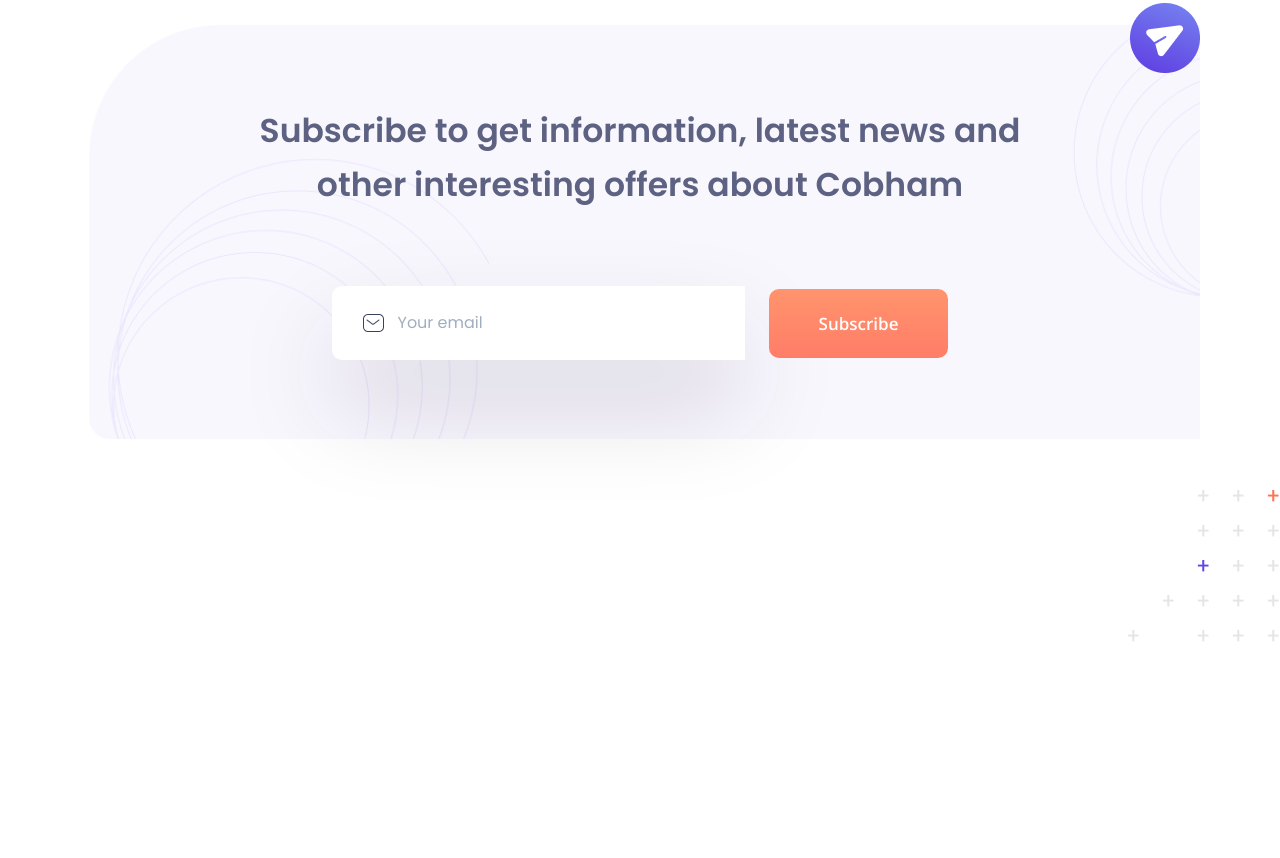
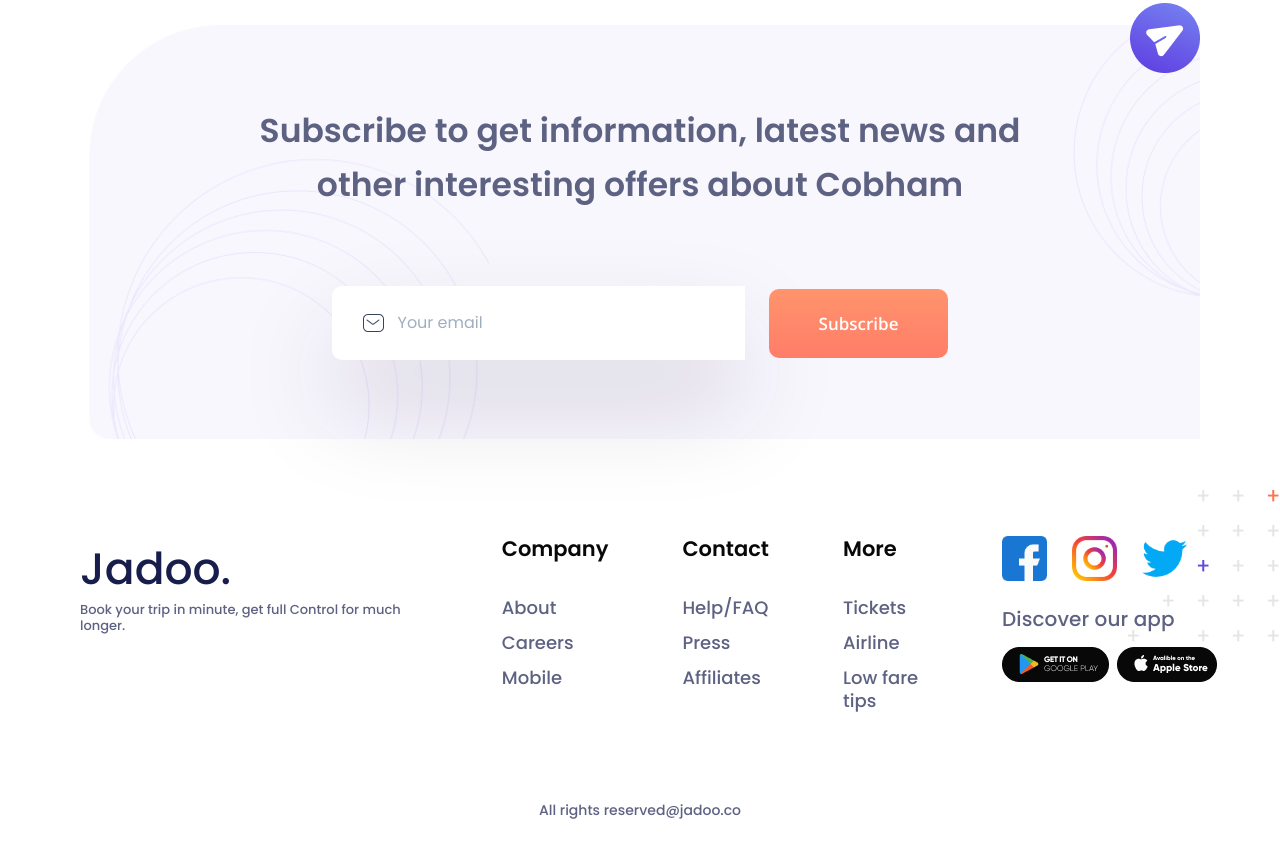
Before and after one commit to minhgiau998/jadoo, a website: page public/index.html in a window 1280 px wide. Shown: the part 3676-4534 px from the top of the page. Before the commit the page ends 4324 px from the top, so only its background shows below. Drawn offline with nearby package versions, Linux system fonts and the light colour scheme; files that its build step writes are made by us from their sources; a web font is replaced by a local one.

Commit message:
build layout of footer

```diff
--- a/public/index.html
+++ b/public/index.html
@@ -682,6 +682,80 @@
             </div>
           </div>
         </div>
+        <!-- NOTE: Footer -->
+        <div class="mt-97px">
+          <div class="flex flex-row space-x-82px">
+            <div class="flex flex-col">
+              <p class="font-medium text-44px-66px text-bunting">Jadoo.</p>
+              <p class="font-medium text-13px-16px text-comet">
+                Book your trip in minute, get full Control for much longer.
+              </p>
+            </div>
+            <div class="flex flex-row space-x-74px">
+              <div class="flex flex-col">
+                <p class="font-bold text-21px-26px text-woodsmoke">Company</p>
+                <div class="flex flex-col space-y-3 mt-34px">
+                  <p class="font-medium text-18px-23px text-comet">About</p>
+                  <p class="font-medium text-18px-23px text-comet">Careers</p>
+                  <p class="font-medium text-18px-23px text-comet">Mobile</p>
+                </div>
+              </div>
+              <div class="flex flex-col">
+                <p class="font-bold text-21px-26px text-woodsmoke">Contact</p>
+                <div class="flex flex-col space-y-3 mt-34px">
+                  <p class="font-medium text-18px-23px text-comet">Help/FAQ</p>
+                  <p class="font-medium text-18px-23px text-comet">Press</p>
+                  <p class="font-medium text-18px-23px text-comet">
+                    Affiliates
+                  </p>
+                </div>
+              </div>
+              <div class="flex flex-col">
+                <p class="font-bold text-21px-26px text-woodsmoke">More</p>
+                <div class="flex flex-col space-y-3 mt-34px">
+                  <p class="font-medium text-18px-23px text-comet">Tickets</p>
+                  <p class="font-medium text-18px-23px text-comet">Airline</p>
+                  <p class="font-medium text-18px-23px text-comet">
+                    Low fare tips
+                  </p>
+                </div>
+              </div>
+            </div>
+            <div class="flex flex-col">
+              <div class="flex flex-row space-x-25px">
+                <img
+                  class="w-45px h-45px"
+                  src="./assets/images/footer-facebook.png"
+                  alt=""
+                />
+                <img
+                  class="w-45px h-45px"
+                  src="./assets/images/footer-instagram.png"
+                  alt=""
+                />
+                <img
+                  class="w-45px h-45px"
+                  src="./assets/images/footer-twitter.png"
+                  alt=""
+                />
+              </div>
+              <div class="mt-26px">
+                <p class="font-medium text-20px-24px text-comet tracking-0005">
+                  Discover our app
+                </p>
+              </div>
+              <div class="flex flex-row mt-4 space-x-2">
+                <img src="./assets/images/footer-google-play.png" alt="" />
+                <img src="./assets/images/footer-play-store.png" alt="" />
+              </div>
+            </div>
+          </div>
+          <div class="mt-90px mb-79px">
+            <p class="font-medium text-center text-14px-17px text-comet">
+              All rights reserved@jadoo.co
+            </p>
+          </div>
+        </div>
         <!-- NOTE: Javascript -->
         <script>
           // Scroll Reveal Animation Effect
--- a/tailwind.config.js
+++ b/tailwind.config.js
@@ -106,6 +106,7 @@
       "79px": "79px",
       "82px": "82px",
       "87px": "87px",
+      "90px": "90px",
       "97px": "97px",
       "100px": "100px",
       "111px": "111px",
@@ -372,19 +373,23 @@
       "8xl": ["6rem", { lineHeight: "1" }],
       "9xl": ["8rem", { lineHeight: "1" }],
       // custom value
-      "20px-30px": ["20px", { lineHeight: "30px" }],
-      "84px-89px": ["84px", { lineHeight: "89px" }],
-      "16px-30px": ["16px", { lineHeight: "30px" }],
-      "18px-23px": ["18px", { lineHeight: "23px" }],
-      "17px-25px": ["17px", { lineHeight: "25px" }],
-      "18px-27px": ["18px", { lineHeight: "27px" }],
-      "50px-64px": ["50px", { lineHeight: "64px" }],
-      "20px-27px": ["20px", { lineHeight: "27px" }],
-      "16px-26px": ["16px", { lineHeight: "26px" }],
-      "16px-20px": ["16px", { lineHeight: "20px" }],
+      "13px-16px": ["13px", { lineHeight: "16px" }],
       "14px-17px": ["14px", { lineHeight: "17px" }],
       "14px-21px": ["14px", { lineHeight: "21px" }],
+      "16px-20px": ["16px", { lineHeight: "20px" }],
+      "16px-26px": ["16px", { lineHeight: "26px" }],
+      "16px-30px": ["16px", { lineHeight: "30px" }],
+      "17px-25px": ["17px", { lineHeight: "25px" }],
+      "18px-23px": ["18px", { lineHeight: "23px" }],
+      "18px-27px": ["18px", { lineHeight: "27px" }],
+      "20px-24px": ["20px", { lineHeight: "24px" }],
+      "20px-27px": ["20px", { lineHeight: "27px" }],
+      "20px-30px": ["20px", { lineHeight: "30px" }],
+      "21px-26px": ["21px", { lineHeight: "26px" }],
       "33px-54px": ["33px", { lineHeight: "54px" }],
+      "44px-66px": ["44px", { lineHeight: "66px" }],
+      "50px-64px": ["50px", { lineHeight: "64px" }],
+      "84px-89px": ["84px", { lineHeight: "89px" }],
     },
     fontWeight: {
       thin: "100",
@@ -595,6 +600,7 @@
       "-0035": "-0.035em",
       "-004": "-0.04em",
       "-0055": "-0.055em",
+      "0005": "0.005em",
       "0015": "0.015em",
     },
     lineHeight: {
```
Also changed, not shown: public/assets/images/footer-facebook.png (added), public/assets/images/footer-google-play.png (added), public/assets/images/footer-instagram.png (added), public/assets/images/footer-play-store.png (added), public/assets/images/footer-twitter.png (added).
